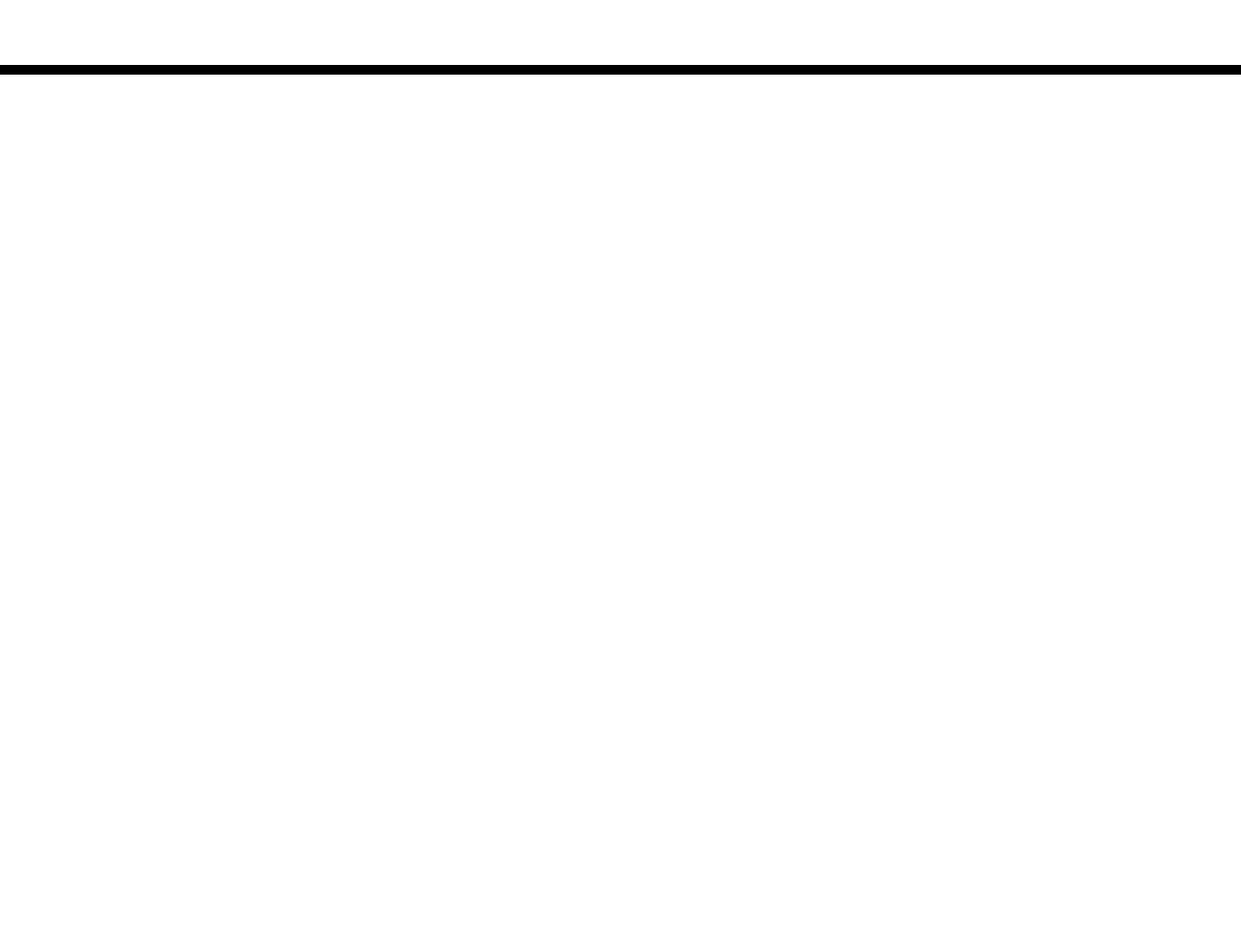
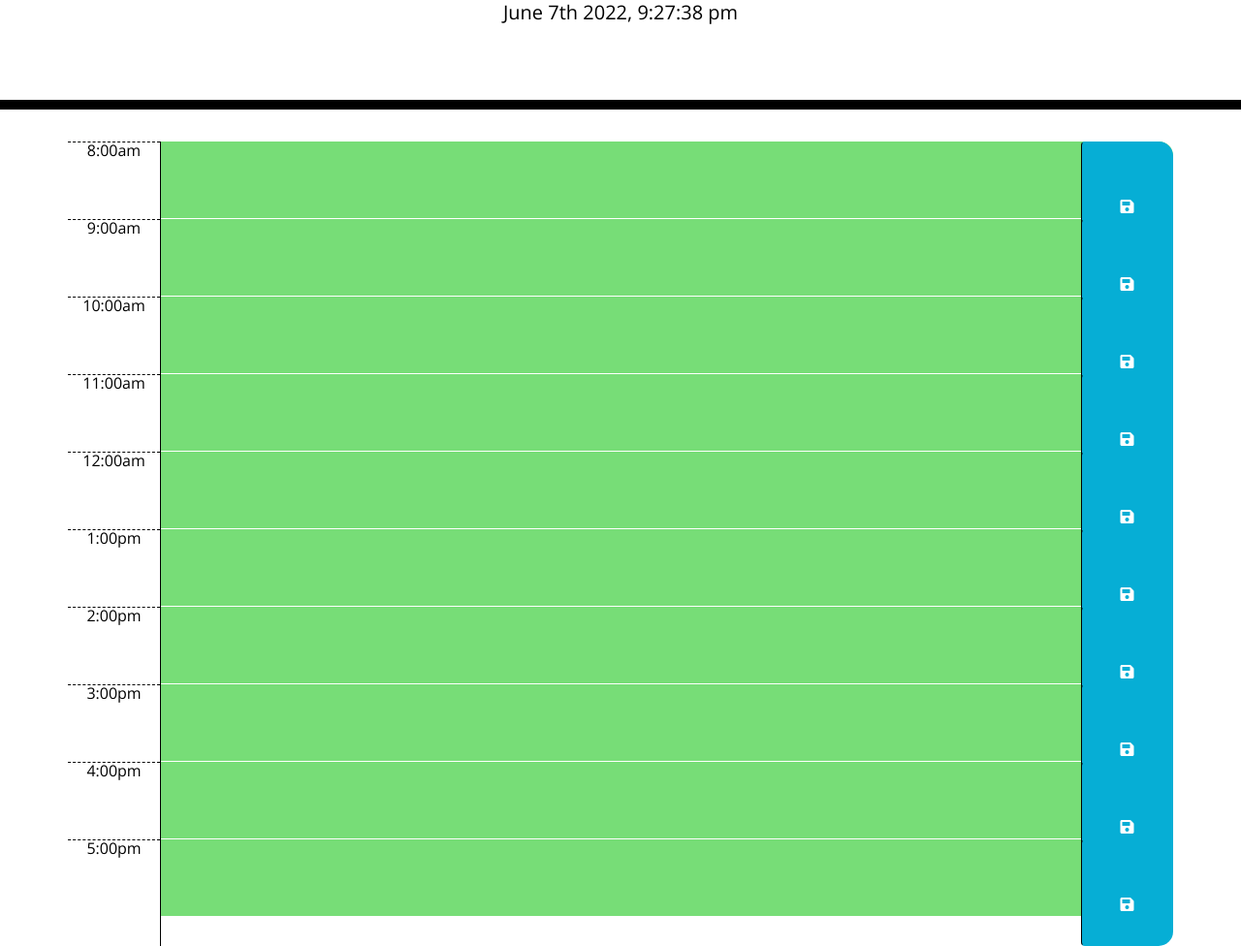
Before and after one commit to mbutlertechtraining/Marios_Workday_Scheduler, a plain HTML site: page index.html in a window 1280 px wide. Shown: the part 191-1167 px from the top of the page at 97% size. Before the commit the page ends 800 px from the top, so only its background shows below. Drawn offline with nearby package versions, Linux system fonts and the light colour scheme.

Commit message:
Completed HTML Changes working on Script Code

```diff
--- a/index.html
+++ b/index.html
@@ -1,23 +1,14 @@
 <!DOCTYPE html>
 <html lang="en">
+
 <head>
     <meta charset="UTF-8" />
     <meta name="viewport" content="width=device-width, initial-scale=1.0" />
     <meta http-equiv="X-UA-Compatible" content="ie=edge" />
-    <link
-      rel="stylesheet"
-      href="https://stackpath.bootstrapcdn.com/bootstrap/4.3.1/css/bootstrap.min.css"
-    />
-    <link
-      rel="stylesheet"
-      href="https://use.fontawesome.com/releases/v5.8.1/css/all.css"
-      integrity="sha384-50oBUHEmvpQ+1lW4y57PTFmhCaXp0ML5d60M1M7uH2+nqUivzIebhndOJK28anvf"
-      crossorigin="anonymous"
-    />
-    <link
-      href="https://fonts.googleapis.com/css?family=Open+Sans&display=swap"
-      rel="stylesheet"
-    />
+    <link rel="stylesheet" href="https://stackpath.bootstrapcdn.com/bootstrap/4.3.1/css/bootstrap.min.css" />
+    <link rel="stylesheet" href="https://use.fontawesome.com/releases/v5.8.1/css/all.css"
+        integrity="sha384-50oBUHEmvpQ+1lW4y57PTFmhCaXp0ML5d60M1M7uH2+nqUivzIebhndOJK28anvf" crossorigin="anonymous" />
+    <link href="https://fonts.googleapis.com/css?family=Open+Sans&display=swap" rel="stylesheet" />
     <link rel="stylesheet" href="style.css" />
     <title>Work Day Scheduler</title>
 </head>
@@ -30,9 +21,90 @@
     </header>
     <div class="container">
         <!-- Timeblocks go here -->
+        <div class="time-block row" id="hour8">
+            <div class="col-md-1 hour">8:00am</div>
+            <textarea class="col-md-10 disc"></textarea>
+            <button class="btn col-md-1 saveBtn">
+                <i class="fas fa-save"></i>
+            </button>
+        </div>
+
+        <div class="time-block row" id="hour9">
+            <div class="col-md-1 hour">9:00am</div>
+            <textarea class="col-md-10 disc"></textarea>
+            <button class="btn col-md-1 saveBtn">
+                <i class="fas fa-save"></i>
+            </button>
+        </div>
+
+        <div class="time-block row" id="hour10">
+            <div class="col-md-1 hour">10:00am</div>
+            <textarea class="col-md-10 disc"></textarea>
+            <button class="btn col-md-1 saveBtn">
+                <i class="fas fa-save"></i>
+            </button>
+        </div>
+
+        <div class="time-block row" id="hour11">
+            <div class="col-md-1 hour">11:00am</div>
+            <textarea class="col-md-10 disc"></textarea>
+            <button class="btn col-md-1 saveBtn">
+                <i class="fas fa-save"></i>
+            </button>
+        </div>
+
+        <div class="time-block row" id="hour12">
+            <div class="col-md-1 hour">12:00am</div>
+            <textarea class="col-md-10 disc"></textarea>
+            <button class="btn col-md-1 saveBtn">
+                <i class="fas fa-save"></i>
+            </button>
+        </div>
+
+        <div class="time-block row" id="hour13">
+            <div class="col-md-1 hour">1:00pm</div>
+            <textarea class="col-md-10 disc"></textarea>
+            <button class="btn col-md-1 saveBtn">
+                <i class="fas fa-save"></i>
+            </button>
+        </div>
+
+        <div class="time-block row" id="hour14">
+            <div class="col-md-1 hour">2:00pm</div>
+            <textarea class="col-md-10 disc"></textarea>
+            <button class="btn col-md-1 saveBtn">
+                <i class="fas fa-save"></i>
+            </button>
+        </div>
+
+        <div class="time-block row" id="hour15">
+            <div class="col-md-1 hour">3:00pm</div>
+            <textarea class="col-md-10 disc"></textarea>
+            <button class="btn col-md-1 saveBtn">
+                <i class="fas fa-save"></i>
+            </button>
+        </div>
+
+        <div class="time-block row" id="hour16">
+            <div class="col-md-1 hour">4:00pm</div>
+            <textarea class="col-md-10 disc"></textarea>
+            <button class="btn col-md-1 saveBtn">
+                <i class="fas fa-save"></i>
+            </button>
+        </div>
+
+        <div class="time-block row" id="hour17">
+            <div class="col-md-1 hour">5:00pm</div>
+            <textarea class="col-md-10 disc"></textarea>
+            <button class="btn col-md-1 saveBtn">
+                <i class="fas fa-save"></i>
+            </button>
+        </div>
     </div>
 
     <script src="https://code.jquery.com/jquery-3.4.1.min.js"></script>
     <script src="https://cdnjs.cloudflare.com/ajax/libs/moment.js/2.24.0/moment.min.js"></script>
+    <script src="script.js"></script>
 </body>
+
 </html>
--- a/script.js
+++ b/script.js
@@ -0,0 +1,38 @@
+$(document).ready(function(){
+    $(".saveBtn").on("click",function(){
+        let value=$(this).siblings(".desc").val();
+        let time=$(this).parent().attr("id");
+        localStorage.setItem(time,value)
+        });
+        function hourUpdater(){
+            let currentHour=moment().hours();
+            $(".time-block").each(function(){
+                let blockHour=parseInt($(this).attr("id").split(" - ")[1])
+                if(blockHour<currentHour){
+                    $(this).addClass("past");
+                }
+                else if(blockHour===currentHour){
+                    $(this).removeClass("past");
+                    $(this).addClass("present");
+                }
+                else{
+                    $(this).removeClass("past");
+                    $(this).removeClass("present");
+                    $(this).addClass("future");
+                }
+            });
+        }
+        hourUpdater();
+        let intervals=setInterval(hourUpdater,15000)
+        $("#hour8 .desc").val(localStorage.getItem("hour8"));
+        $("#hour9 .desc").val(localStorage.getItem("hour9"));
+        $("#hour10 .desc").val(localStorage.getItem("hour10"));
+        $("#hour11 .desc").val(localStorage.getItem("hour11"));
+        $("#hour12 .desc").val(localStorage.getItem("hour12"));
+        $("#hour13 .desc").val(localStorage.getItem("hour13"));
+        $("#hour14 .desc").val(localStorage.getItem("hour14"));
+        $("#hour15 .desc").val(localStorage.getItem("hour15"));
+        $("#hour16 .desc").val(localStorage.getItem("hour16"));
+        $("#hour17 .desc").val(localStorage.getItem("hour17"));
+        $("#currentDay").text(moment().format("MMMM Do YYYY, h:mm:ss a"));
+        });
--- a/style.css
+++ b/style.css
@@ -4,7 +4,7 @@ body {
     line-height: 1;
 }
 
-  textarea{
+textarea {
     background: transparent;
     border: none;
     resize: none;
@@ -21,11 +21,11 @@ body {
     border-bottom: 10px solid black;
 }
 
-  .description{
+.desc {
     white-space: pre-wrap;
 }
 
-  .time-block{
+.time-block {
     text-align: center;
     border-radius: 15px;
 }
@@ -33,7 +33,8 @@ body {
 .row {
     white-space: pre-wrap;
     height: 80px;
-    border-top: 1px solid white;;
+    border-top: 1px solid white;
+    ;
 }
 
 .hour {
```
Lines whose indentation alone changed are shown as unchanged.
